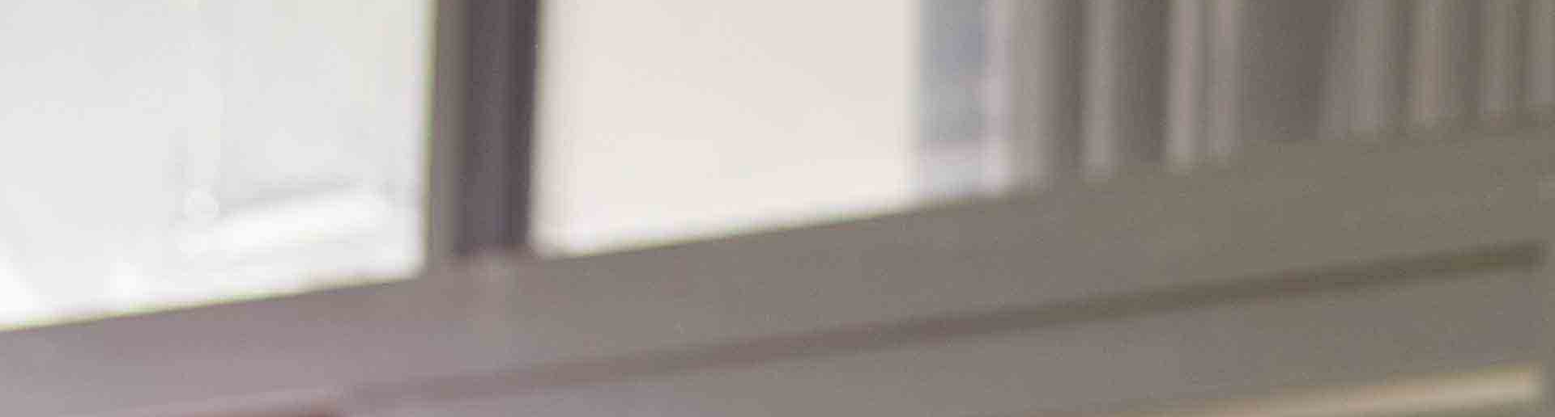
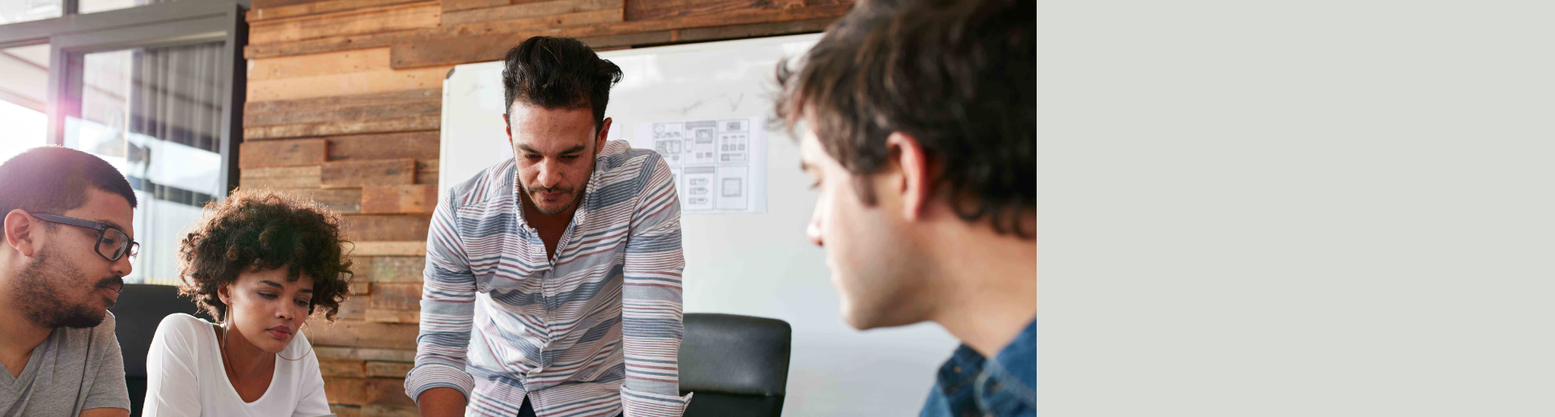
Before and after one commit to AJoanBell/week1_challenge, a plain HTML site: page index.html in a window 1280 px wide. Shown: the part 100-616 px from the top of the page at 81% size, 1920 px wide, since content can reach past the window. Drawn offline with Linux system fonts and the light colour scheme.

Commit message:
resolve hero

```diff
--- a/index.html
+++ b/index.html
@@ -27,9 +27,7 @@
         </nav>
     </div>
     </div>
-    <div class="hero">
-        <img src="./assets/images/compressed/digital-marketing.jpg" alt="People gathered around a conference table">
-    </div>
+    <div class="hero"></div>
     <!-- image file sizes were too large and need to be compressed -->
     <!-- some images need to be renamed to optimise SEO -->
     <!-- all images need alt tags -->
```
